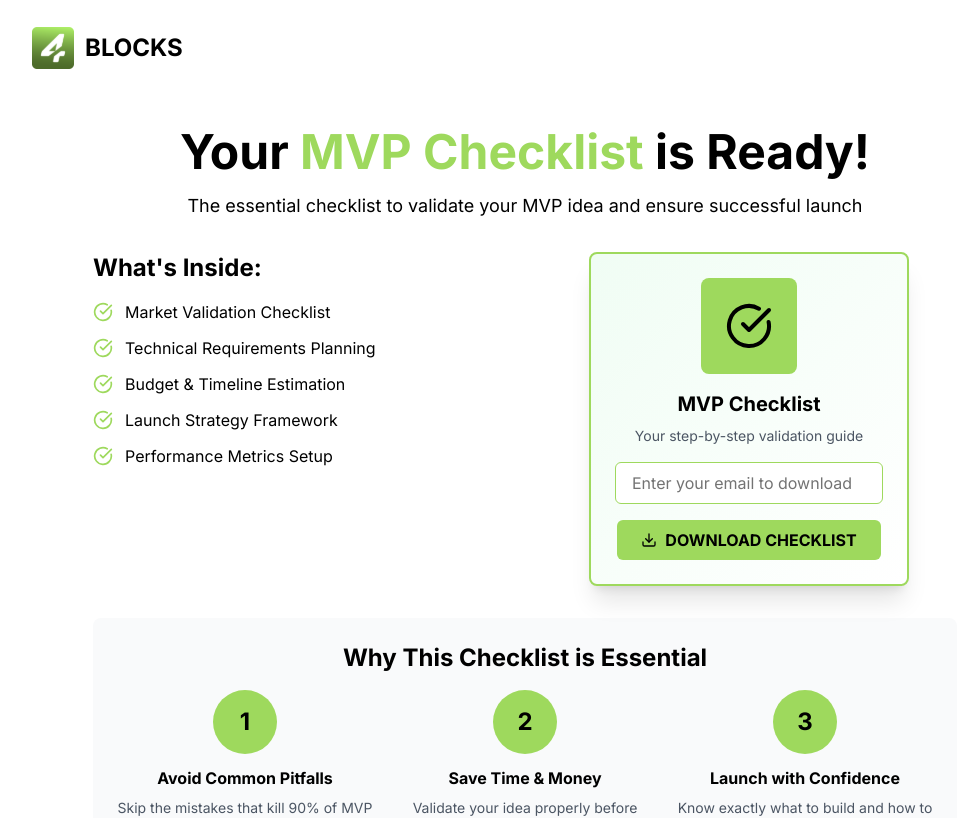
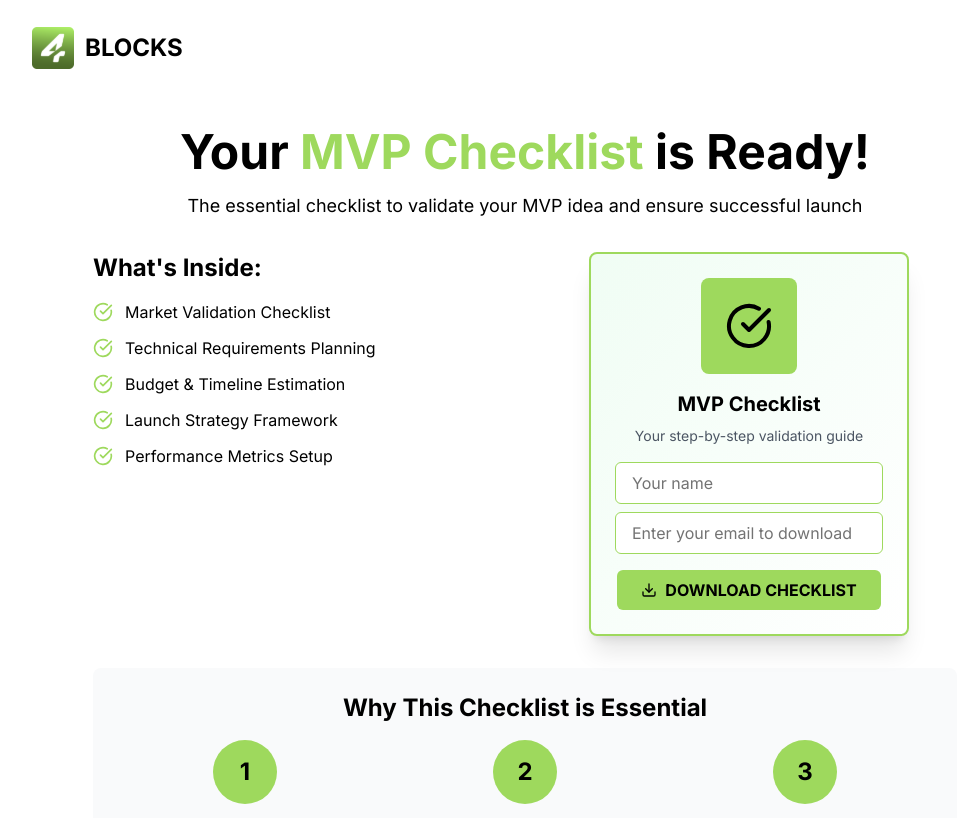
Before and after one commit to 4blocksdevs/4blocks, a Next.js app: page /checklist in a window 1280 px wide. Shown: the top 818 px of the page, without its empty margins (115-1078 px from the left). Built offline with nearby package versions, Linux system fonts and the light colour scheme; no server answers.

Commit message:
feat: Add name input validation and update HubSpot form submission in ChecklistPage

```diff
--- a/app/checklist/page.tsx
+++ b/app/checklist/page.tsx
@@ -8,12 +8,15 @@ import UTMTracker from "@/lib/utm-tracker";
 import UniversalTracking from "@/lib/universal-tracking";
 import trackingConfig, { trackingEvents, leadSources } from "@/lib/enhanced-tracking-config";
 import { initializeHubSpot } from "@/lib/hubspot";
+
 import { useRouter } from "next/navigation";
 
 export default function ChecklistPage() {
   const router = useRouter();
   const [email, setEmail] = useState("");
+  const [name, setName] = useState("");
   const [isSubmitting, setIsSubmitting] = useState(false);
+  const [nameError, setNameError] = useState("");
 
   useEffect(() => {
     // Initialize UTM tracking for checklist page
@@ -38,8 +41,27 @@ export default function ChecklistPage() {
     }
   }, []);
 
+  const isUrl = (str: string) => {
+    try {
+      // Simple URL detection
+      const urlPattern = /https?:\/\//i;
+      return urlPattern.test(str);
+    } catch {
+      return false;
+    }
+  };
+
   const handleChecklistDownload = () => {
-    // Require email before download
+    // Require name and email before download
+    setNameError("");
+    if (!name || name.trim() === "") {
+      setNameError("Please enter your name.");
+      return;
+    }
+    if (isUrl(name)) {
+      setNameError("Name cannot contain a URL.");
+      return;
+    }
     if (!email || email.trim() === "") {
       alert("Please enter your email to download the checklist.");
       return;
@@ -92,15 +114,18 @@ export default function ChecklistPage() {
               }
             }
 
-        // Submit email to HubSpot (use primary form to consolidate contacts)
+
+        // Submit email to HubSpot using HUBSPOT_FORM_ID_2 for checklist
+        const portalId = process.env.NEXT_PUBLIC_HUBSPOT_PORTAL_ID || trackingConfig.hubspot.portalId;
+        const checklistFormId = process.env.NEXT_PUBLIC_HUBSPOT_FORM_ID_2 || process.env.HUBSPOT_FORM_ID_2 || "";
         const hubspot = initializeHubSpot(
-          trackingConfig.hubspot.portalId,
-          trackingConfig.hubspot.form1Id,
-          trackingConfig.hubspot.form2Id
+          portalId,
+          checklistFormId,
+          checklistFormId
         );
 
         const success = await hubspot.submitLead({
-          name: "",
+          name: name.trim(),
           email: email.trim(),
           form_type: "Form 1",
           lead_source: leadSources.checklist_download,
@@ -202,6 +227,18 @@ export default function ChecklistPage() {
                 </p>
                 <div className="mb-4">
                   <Input
+                    id="checklist-name"
+                    type="text"
+                    placeholder="Your name"
+                    value={name}
+                    onChange={(e) => setName(e.target.value)}
+                    required
+                    className="mb-2 focus:outline-none text-base border-[#9ED95D] border"
+                  />
+                  {nameError && (
+                    <div className="text-red-600 text-xs mb-2">{nameError}</div>
+                  )}
+                  <Input
                     id="checklist-email"
                     type="email"
                     placeholder="Enter your email to download"
```
Also changed, not shown: 1 other file (tests, documents, lock files or other folders).
